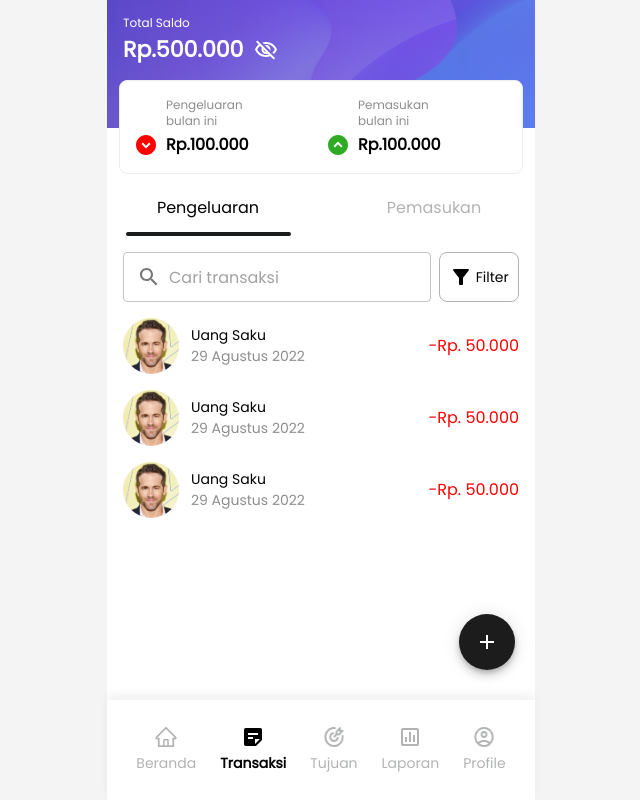
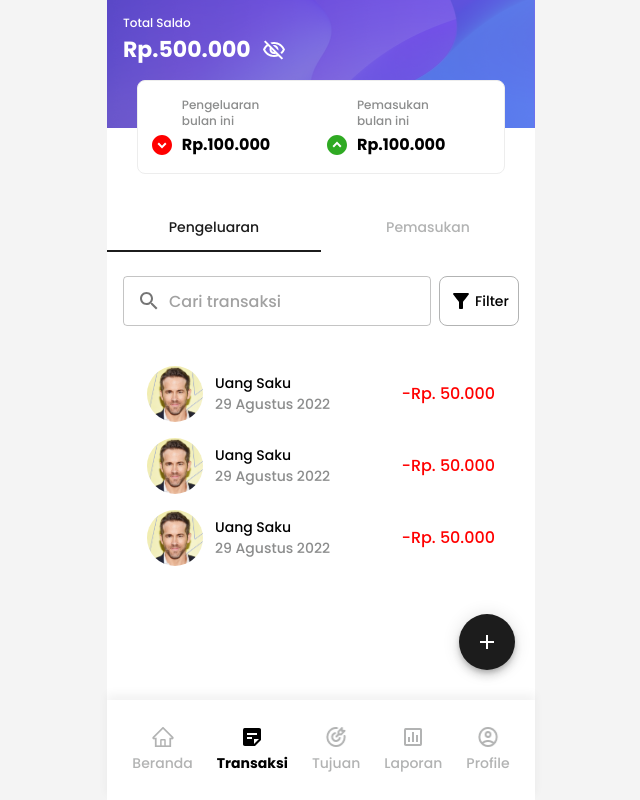
Before and after one commit to akbarrmn/Budgetin, a React (Create React App) app: page /transaksi in a window 1280 px wide. Shown: the whole page, without its empty margins (319-959 px from the left). Built offline with nearby package versions, Linux system fonts and the light colour scheme.

Commit message:
Fixing components

```diff
--- a/public/index.html
+++ b/public/index.html
@@ -15,9 +15,13 @@
   <link rel="manifest" href="%PUBLIC_URL%/manifest.json" />
   <link rel="preconnect" href="https://fonts.googleapis.com">
   <link rel="preconnect" href="https://fonts.gstatic.com" crossorigin>
-  <link
+  <!-- <link
     href="https://fonts.googleapis.com/css2?family=Inter:wght@300&family=Nunito:ital,wght@1,200&family=Poppins&family=Ubuntu:wght@300&display=swap"
-    rel="stylesheet">
+    rel="stylesheet"> -->
+  <link href="https://fonts.googleapis.com/css2?family=Poppins:wght@300;500;700&display=swap" rel="stylesheet">
+  <link href="https://fonts.googleapis.com/css2?family=Poppins:wght@500&display=swap" rel="stylesheet">
+  <link href="https://fonts.googleapis.com/css2?family=Poppins:wght@500&display=swap" rel="stylesheet">
+  <link href="https://fonts.googleapis.com/css2?family=Poppins:wght@300;500;700&display=swap" rel="stylesheet">
   <!--
       Notice the use of %PUBLIC_URL% in the tags above.
       It will be replaced with the URL of the `public` folder during the build.
--- a/src/Components/Balance/Balance.jsx
+++ b/src/Components/Balance/Balance.jsx
@@ -5,6 +5,26 @@ import VisibilityOffOutlinedIcon from '@mui/icons-material/VisibilityOffOutlined
 import ExpandCircleDownIcon from '@mui/icons-material/ExpandCircleDown';
 import { Box, IconButton, Typography } from '@mui/material';
 const Balance = () => {
+    const [values, setValues] = React.useState({
+        balance: '',
+        showBalance: true,
+    })
+
+    const handleChange = (prop) => (event) => {
+        setValues({ ...values, [prop]: event.target.value });
+    }
+
+    const handleClickShowBalance = () => {
+        setValues({
+            ...values,
+            showBalance: !values.showBalance,
+        })
+    }
+
+    const handleMouseDownBalance = (event) => {
+        event.preventDefault();
+    }
+
     return (
         <>
             <Box sx={{ position: 'relative' }}>
@@ -12,8 +32,8 @@ const Balance = () => {
                 <Box sx={{ display: 'flex', flexDirection: 'column', gap: '4px', position: 'absolute', top: '15px', left: '16px' }}>
                     <Typography sx={{ fontSize: '12px', lineHeight: '16px', fontWeight: 500, color: '#FFFFFF' }}>Total Saldo</Typography>
                     <Box sx={{ display: 'flex', alignItems: 'center', gap: '8px' }}>
-                        <Typography sx={{ fontSize: '22px', lineHeight: '28px', fontWeight: 700, color: '#FFFFFF' }}>Rp.500.000</Typography>
-                        <IconButton sx={{ padding: 0, zIndex: 100, width: '30px !important', height: '30px !important', color: 'unset' }}>
+                        <Typography sx={{ fontSize: '22px', lineHeight: '28px', fontWeight: 700, color: '#FFFFFF' }}>{values.showBalance ? `Rp.500.000` : '********'}</Typography>
+                        <IconButton onClick={handleClickShowBalance} sx={{ padding: 0, zIndex: 100, width: '30px !important', height: '30px !important', color: 'unset' }}>
                             <VisibilityOffOutlinedIcon sx={{ color: 'white' }} />
                         </IconButton>
                     </Box>
@@ -25,7 +45,7 @@ const Balance = () => {
                         borderRadius: '8px',
                         mt: '5rem',
                         height: '60px',
-                        width: '378px',
+                        width: '80%',
                         p: '16px 12px',
                         display: 'flex',
                         gap: '8px',
--- a/src/Components/BottomBar/BottomBar.jsx
+++ b/src/Components/BottomBar/BottomBar.jsx
@@ -37,7 +37,7 @@ const BottomBar = ({pages}) => {
                 justifyContent:'center',
                 alignItems: 'center',
             }}>
-                <Box sx={{ display: 'flex', flexDirection: 'row', justifyContent: 'center', alignItems: 'center', padding: '16px', gap: {md:'24px',sm:'24px', xs:'24px', xxs:'12px'} }}>
+                <Box sx={{ display: 'flex', flexDirection: 'row', justifyContent: 'center', alignItems: 'center', padding: '16px', gap: {md:'24px',sm:'24px', xs:'19px', xxs:'12px'} }}>
                     <Box sx={{ display: 'flex', flexDirection: 'column', alignItems: 'center', gap: '4px', cursor: 'pointer' }}
                         onClick={() => HandlePage('/beranda')}>
                         <Box component={'img'} src={pages === 'Beranda' ? BerandaContained : Beranda} sx={{ width: '24px', height: '24px !important' }} />
--- a/src/Pages/Transaction/Transaction.jsx
+++ b/src/Pages/Transaction/Transaction.jsx
@@ -1,4 +1,4 @@
-import { Box, Fab, InputAdornment, OutlinedInput, Typography } from '@mui/material'
+import { Box, Fab, InputAdornment, OutlinedInput, Tab, Typography } from '@mui/material'
 import React from 'react'
 import BottomBar from '../../Components/BottomBar/BottomBar'
 import Container from '../../Components/Containers/Container'
@@ -8,28 +8,31 @@ import foto from "../../Assets/image.jpg"
 import AddIcon from '@mui/icons-material/Add';
 import { useNavigate } from 'react-router-dom';
 import Balance from '../../Components/Balance/Balance';
+import { TabContext, TabList, TabPanel } from '@mui/lab';
 
 const Transaction = () => {
-  const [clicked, setClicked] = React.useState(localStorage.getItem("transaction"))
+  const [clicked, setClicked] = React.useState("1")
   const navigate = useNavigate()
   const add = () => {
-    clicked === "Pengeluaran" ? navigate('/tambah-pengeluaran') : navigate('/tambah-pemasukan')
+    if (clicked === '1') {
+      window.localStorage.setItem("clicked", '1')
+      navigate('/tambah-pengeluaran')
+    }else{
+      window.localStorage.setItem("clicked", '2')
+      navigate('/tambah-pemasukan')
+    }
   }
 
-  React.useEffect(() => {
-    return () => {
-      const getItem = localStorage.getItem("transaction")
-      if (getItem === null) {
-        setClicked("Pengeluaran")
-      } else {
-        if (clicked !== "Pemasukan") {
-          localStorage.setItem("transaction", "Pengeluaran")
-        } else {
-          localStorage.setItem("transaction", "Pemasukan")
+  React.useEffect(()=>{
+    const clickedStorage = window.localStorage.getItem("clicked")
+    if (clickedStorage) {
+      setClicked(clickedStorage)
     }
-      }
+  },[])
+
+  const handleChange = (event, newValue) => {
+    setClicked(newValue);
   };
-  }, [clicked]);
 
   return (
     <>
@@ -37,42 +40,11 @@ const Transaction = () => {
         <Box pb={'180px'}>
           <Balance />
         </Box>
-        <Box sx={{ display: 'flex', alignItems: 'center', justifyContent: 'space-around', gap: '24px', height: '24px', py: 3, width: '100%' }}>
-          <Box onClick={() => setClicked('Pengeluaran')} sx={{ display: 'flex', cursor: 'pointer', flexDirection: 'column', alignItems: 'center', gap: '8px', position: 'relative', width: '165px', height: '40px' }}>
-            <Typography sx={{ color: clicked === 'Pengeluaran' ? 'black' : '#B2B3B3' }}>Pengeluaran</Typography>
-            <Box sx={{
-              display: clicked === 'Pengeluaran' ? 'block' : 'none',
-              background: '#191C1B',
-              width: '100%',
-              height: '4px',
-              borderRadius: '8px',
-              bottom: 0,
-              position: 'absolute'
-            }} />
-          </Box>
-          <Box onClick={() => setClicked('Pemasukan')}
-            sx={{
-              display: 'flex',
-              cursor: 'pointer',
-              flexDirection: 'column',
-              alignItems: 'center',
-              gap: '8px',
-              position: 'relative',
-              width: '165px',
-              height: '40px'
-            }}>
-            <Typography sx={{ color: clicked === 'Pemasukan' ? 'black' : '#B2B3B3' }}>Pemasukan</Typography>
-            <Box sx={{
-              display: clicked === 'Pemasukan' ? 'block' : 'none',
-              background: '#191C1B',
-              width: '100%',
-              height: '4px',
-              borderRadius: '8px',
-              bottom: 0,
-              position: 'absolute'
-            }} />
-          </Box>
-        </Box>
+        <TabContext value={clicked}>
+          <TabList onChange={handleChange} aria-label="lab API tabs example" sx={{ display: 'flex', alignItems: 'center', justifyContent: 'space-around', gap: '24px', height: '24px', py: 3, width: '100%' }}>
+            <Tab label="Pengeluaran" value="1" sx={{ color: clicked === '1' ? 'black' : '#B2B3B3', cursor: 'pointer',  alignItems: 'center', gap: '8px', position: 'relative', width: '50%', height: '40px' }} />
+            <Tab label="Pemasukan" value="2" sx={{ color: clicked === '2' ? 'black' : '#B2B3B3', display: 'flex', cursor: 'pointer', flexDirection: 'column', alignItems: 'center', gap: '8px', position: 'relative', width: '50%', height: '40px' }} />
+          </TabList>
           <Box sx={{ display: 'flex', gap: '8px', mx: 2 }}>
             <OutlinedInput
               startAdornment={<InputAdornment position="start"><SearchIcon /></InputAdornment>}
@@ -101,7 +73,7 @@ const Transaction = () => {
               </Typography>
             </Box>
           </Box>
-        {clicked === 'Pengeluaran' ?
+          <TabPanel value="1">
             <Box className='transaction-content' sx={{ mx: 2, my: 2 }}>
               <Box sx={{ display: 'flex', justifyContent: 'space-between', alignItems: 'center', my: 2 }}>
                 <Box sx={{ display: 'flex', justifyContent: 'space-between', alignItems: 'center', gap: '12px' }}>
@@ -134,7 +106,8 @@ const Transaction = () => {
                 <Typography sx={{ fontSize: '16px', fontWeight: 500, color: '#FF0000' }}>-Rp. 50.000</Typography>
               </Box>
             </Box>
-          :
+          </TabPanel>
+          <TabPanel value="2">
             <Box className='transaction-content' sx={{ mx: 2, my: 2 }}>
               <Box sx={{ display: 'flex', justifyContent: 'space-between', alignItems: 'center', my: 2 }}>
                 <Box sx={{ display: 'flex', justifyContent: 'space-between', alignItems: 'center', gap: '12px' }}>
@@ -167,7 +140,8 @@ const Transaction = () => {
                 <Typography sx={{ fontSize: '16px', fontWeight: 500, color: '#2FAA23' }}>+Rp. 50.000</Typography>
               </Box>
             </Box>
-        }
+          </TabPanel>
+        </TabContext>
         <Fab color="primary" aria-label="add" onClick={add} sx={{ bottom: '130px', right: '20px', position: 'absolute' }}>
           <AddIcon />
         </Fab>
```
Also changed, not shown: src/Auth/Login.jsx (+38 -3 lines), src/Assets/Navbar/mdi_finance.png (added). Lines whose indentation alone changed are shown as unchanged.
